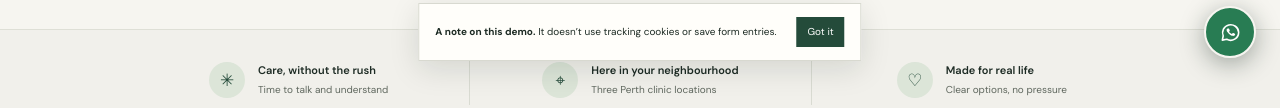
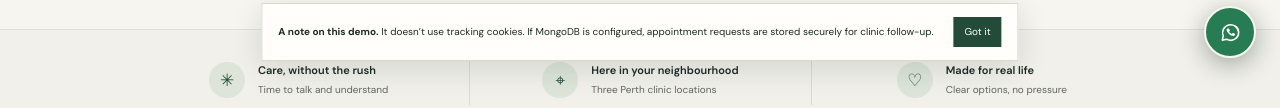
Before and after one commit to burifydesigns-design/baobab-dental, a website: page index.html in a window 1280 px wide. Shown: the part 719-827 px from the top of the page. Drawn offline with Linux system fonts and the light colour scheme.

Commit message:
Update demo notice for optional MongoDB appointment storage

```diff
--- a/index.html
+++ b/index.html
@@ -103,7 +103,7 @@
       <svg viewBox="0 0 24 24" aria-hidden="true"><path d="M20.5 11.7a8.4 8.4 0 0 1-12.4 7.4L3.5 20l.9-4.4a8.4 8.4 0 1 1 16.1-3.9Z" fill="none" stroke="currentColor" stroke-width="1.7" stroke-linecap="round" stroke-linejoin="round"/><path d="M8.8 8.2c.2-.5.4-.5.7-.5h.5c.2 0 .4.1.5.4l.7 1.6c.1.2.1.4 0 .6l-.5.6c-.2.2-.2.3-.1.5.3.6.8 1.1 1.4 1.5.5.3.9.5 1.2.6.2.1.4.1.5-.1l.7-.8c.2-.2.4-.2.6-.1l1.5.7c.2.1.4.2.4.4s-.1 1-.6 1.4-1.1.6-1.8.5c-.7-.1-1.6-.4-2.7-1-1.3-.7-2.3-1.7-3-2.9-.7-1.1-.9-1.9-.9-2.5 0-.5.3-1 .9-1.4Z" fill="currentColor"/></svg>
     </a>
     <div class="cookie-note" id="cookie-note" role="status">
-      <span><strong>A note on this demo.</strong> It doesn’t use tracking cookies or save form entries.</span>
+      <span><strong>A note on this demo.</strong> It doesn’t use tracking cookies. If MongoDB is configured, appointment requests are stored securely for clinic follow-up.</span>
       <button type="button" id="cookie-dismiss" aria-label="Dismiss note">Got it</button>
     </div>
 
```
